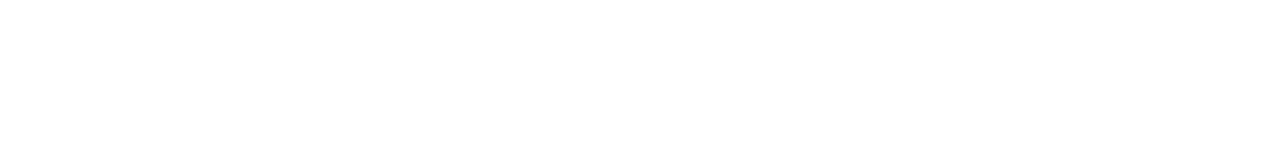
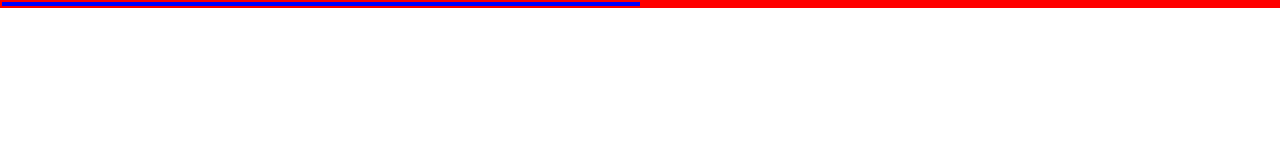
Before and after one commit to Steinvorth/SignUpForm, a plain HTML site: page index.html in a window 1280 px wide. Drawn offline with Linux system fonts and the light colour scheme.

Commit message:
Changes to index and style

```diff
--- a/index.html
+++ b/index.html
@@ -3,10 +3,25 @@
     <head>
         <meta charset="UTF-8">
         <meta name="viewport" content="width=device-width, initial-scale=1.0">
-        <title>Sign Up <form action=""></form></title>
+        <title>Sign Up</title>
+
+        <link rel="stylesheet" href="style.css">
     </head>
 
     <body>
 
+        <div id="parent-cont">
+            <!-- Image -->
+            <div id="image">
+
+            </div>
+
+            <!-- Sign Up Form -->
+            <div id="signup">
+
+            </div>
+
+        </div>
+
     </body>
 </html>
--- a/style.css
+++ b/style.css
@@ -0,0 +1,25 @@
+*{
+    margin: 0;
+    padding: 0;
+}
+
+#parent-cont{
+    display: grid;
+    grid-template-columns: 1fr 1fr;
+    height: 100%;
+    width: 100%;
+}
+
+#image{
+    height: 100%;
+    width: 100%;
+    background-color: blue;
+    border: 2px solid red;
+}
+
+#signup{
+    height: 100%;
+    width: 100%;
+    background-color: red;
+    border: 2px solid red;
+}
```
